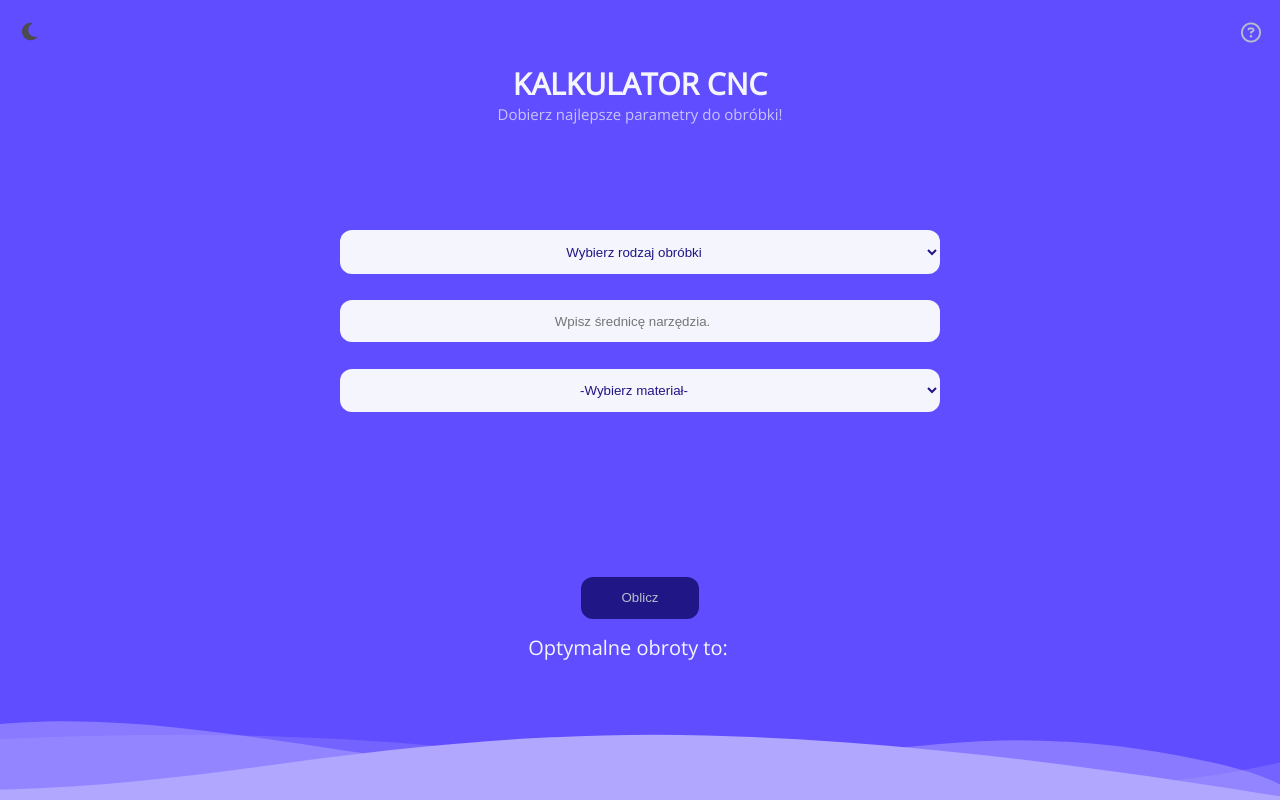
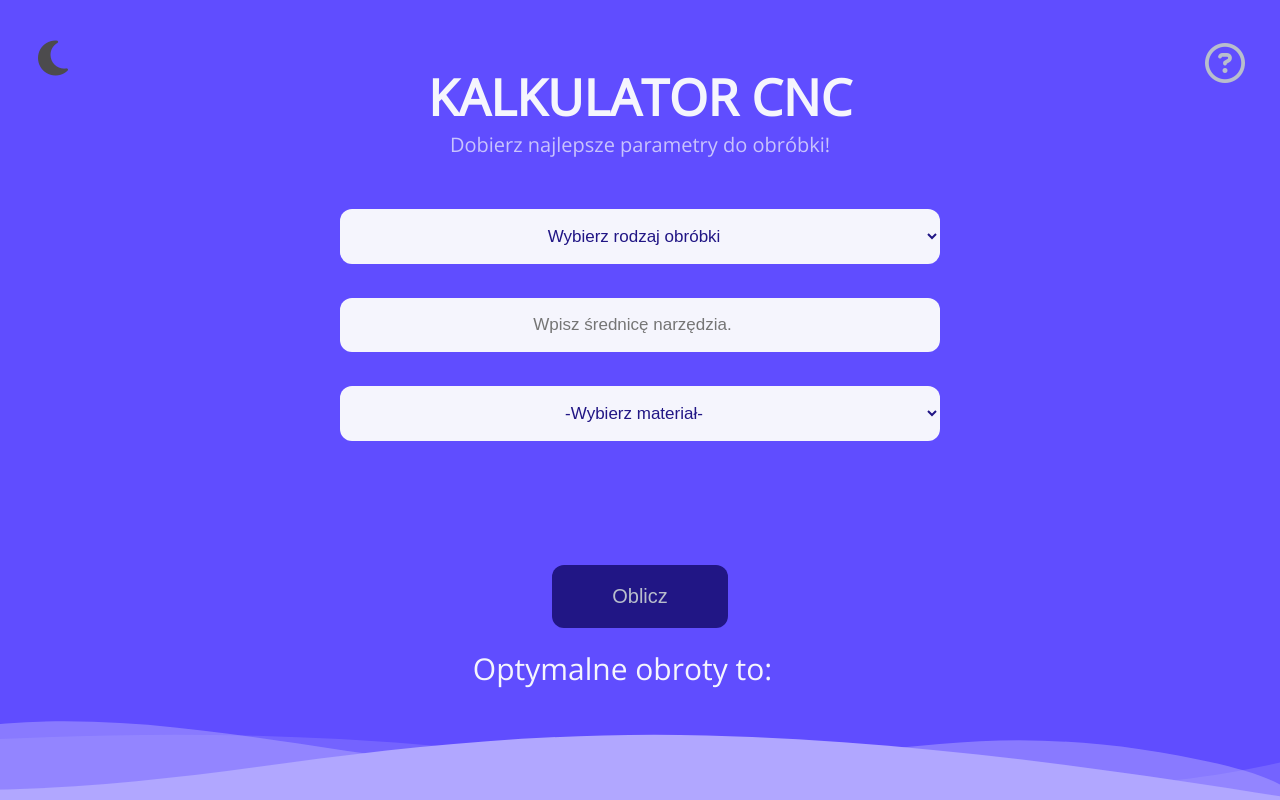
Before and after one commit to stonka123/App-cnc, a plain HTML site: page index.html in a window 1280 px wide. Drawn offline with nearby package versions, Linux system fonts and the light colour scheme.

Commit message:
finish respo, 3 width -mobile, tablets and pc

```diff
--- a/js/main.js
+++ b/js/main.js
@@ -1,7 +1,7 @@
 const kind = document.querySelector('#kind')
 const diameter = document.querySelector('.diameter')
 const material = document.querySelector('.material')
-const Btn = document.querySelector('.button')
+const btn = document.querySelector('.button')
 const errorText = document.querySelector('.error-info')
 const scoreParagraph = document.querySelector('.spindle-rate')
 const questionBtn = document.querySelector('.question-mark')
@@ -20,7 +20,6 @@ const calculate = () => {
 	checkString()
 	maxSpindle()
 	checkInf()
-
 }
 const checkInf = () => {
 	if (diameter.value === '') {
@@ -64,14 +63,16 @@ const darkMode = () => {
 		body.setAttribute('data-mode', 'dark')
 		btnSun.classList.toggle('bright-icon--show')
 		btnMoon.classList.toggle('dark-icon--hide')
+		scoreParagraph.classList.add('spindle-rate--bright')
 	} else {
 		body.setAttribute('data-mode', 'light')
 		btnMoon.classList.toggle('dark-icon--hide')
 		btnSun.classList.toggle('bright-icon--show')
+		scoreParagraph.classList.remove('spindle-rate--bright')
 	}
 }
 
-Btn.addEventListener('click', calculate)
+btn.addEventListener('click', calculate)
 questionBtn.addEventListener('click', showPopup)
 btnMoon.addEventListener('click', darkMode)
 btnSun.addEventListener('click', darkMode)
--- a/sass/main.scss
+++ b/sass/main.scss
@@ -29,6 +29,7 @@
 	--light-color: rgb(184, 190, 204);
 	--st--light-color: rgb(245, 245, 253);
 	--inputs--color: rgb(120, 112, 192);
+	--bright--spindle--color: rgb(240, 12, 12);
 }
 html {
 	font-size: 62.5%;
@@ -181,6 +182,7 @@ header p {
 	text-align: center;
 	margin-top: 2em;
 	padding: 1em 3em;
+	font-size: 1.3rem;
 	background-color: var(--st--light-color);
 	color: var(--inputs--color);
 	border: none;
@@ -227,4 +229,76 @@ header p {
 .spindle-rate {
 	color: rgb(131, 17, 17);
 	font-size: 2.4rem;
+	&--bright {
+		color: var(--bright--spindle--color);
+	}
 }
+
+// media
+
+@media (min-width: 768px) {
+	.question-mark {
+		font-size: 3rem;
+	}
+	.darkmode-icon {
+		font-size: 3rem;
+	}
+	.popup-text {
+		font-size: 1.8rem;
+	}
+	h1 {
+		font-size: 4rem;
+	}
+	header p {
+		font-size: 1.7rem;
+	}
+	.kind,
+	.diameter,
+	.material {
+		font-size: 1.7rem;
+	}
+	.error-info {
+		font-size: 2rem;
+	}
+	.spindle-info {
+		font-size: 2.2rem;
+	}
+	.spindle-rate {
+		font-size: 2.5rem;
+	}
+}
+
+@media (min-width: 992px) {
+	.question-mark {
+		font-size: 4rem;
+	}
+	.darkmode-icon {
+		font-size: 4rem;
+	}
+	.popup-text {
+		font-size: 2.3rem;
+	}
+	h1 {
+		font-size: 5rem;
+	}
+	header p {
+		font-size: 2rem;
+	}
+	.kind,
+	.diameter,
+	.material {
+		font-size: 1.7rem;
+	}
+	.error-info {
+		font-size: 2.5rem;
+	}
+	.button {
+		font-size: 2rem;
+	}
+	.spindle-info {
+		font-size: 3rem;
+	}
+	.spindle-rate {
+		font-size: 3.5rem;
+	}
+}
```
Also changed, not shown: css/main.css, 1 other file.
